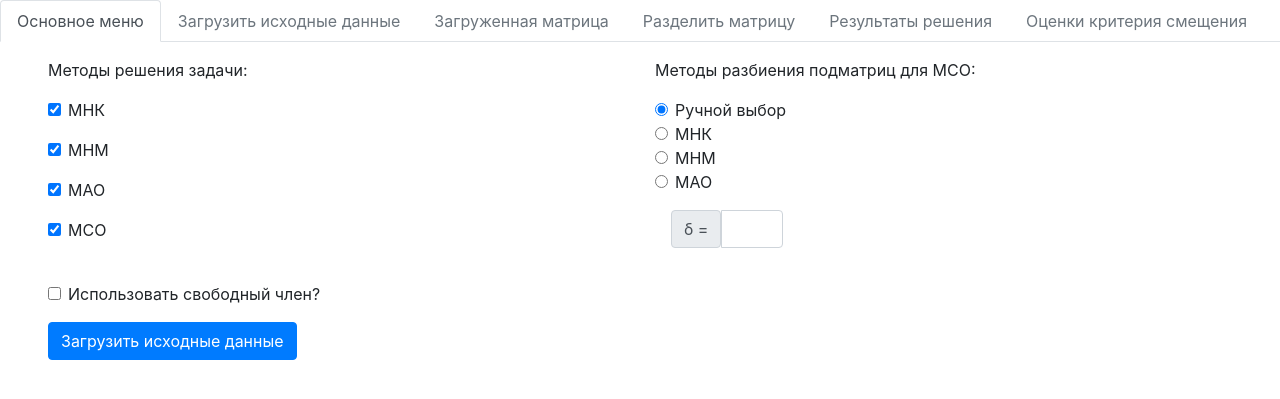
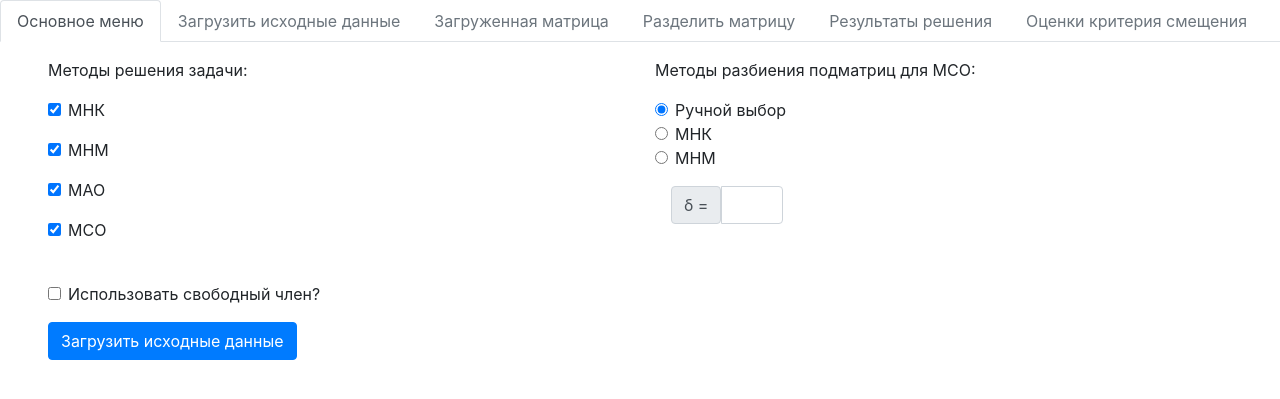
Before and after one commit to golood/regres-web, a Flask app: template templates/main.html in a window 1280 px wide. Shown: the top 399 px of the page. Run offline with Flask 2, Linux system fonts and the light colour scheme; the template is opened without the code that fills it, so the values that code supplies are empty; some libraries are stand-ins or nearby versions.

Commit message:
REGRES-32 Замокать выбор метода разбиения подматриц МАО.

```diff
--- a/templates/main.html
+++ b/templates/main.html
@@ -78,12 +78,12 @@
           МНМ
         </label>
       </div>
-      <div class="form-check">
-        <input class="form-check-input" type="radio" name="method" value="mao" id="flexRadioDefault4">
-        <label class="form-check-label" for="flexRadioDefault4">
-          МАО
-        </label>
-      </div>
+{#      <div class="form-check">#}
+{#        <input class="form-check-input" type="radio" name="method" value="mao" id="flexRadioDefault4">#}
+{#        <label class="form-check-label" for="flexRadioDefault4">#}
+{#          МАО#}
+{#        </label>#}
+{#      </div>#}
       <div class="input-group w-25 p-3">
         <span class="input-group-text" id="inputGroup-sizing-default">
             δ =
```
